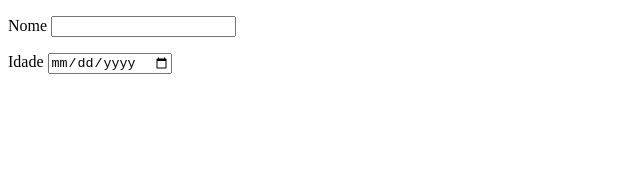
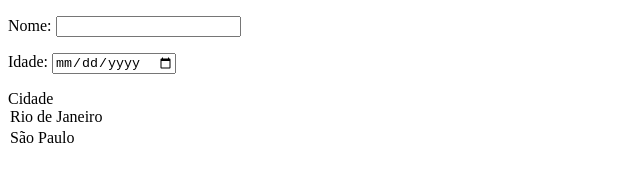
Before and after one commit to HgDtr/html-css02, a plain HTML site: page prática/pratica10/flu.html in a window 1280 px wide. Shown: the whole page, without its empty margins (0-640 px from the left). Drawn offline with Linux system fonts and the light colour scheme.

Commit message:
atualizei

```diff
--- a/prática/pratica10/flu.html
+++ b/prática/pratica10/flu.html
@@ -8,16 +8,19 @@
 <body>
     <form action="" method="post">
         <p>
-            <label for="inome">Nome</label>
+            <label for="inome">Nome:</label>
             <input type="text" name="nome" id="inome">
         </p>
         <p>
-            <label for="iidade">Idade</label>
+            <label for="iidade">Idade:</label>
             <input type="date" name="idade" id="iidade">
         </p>
 
         <p>
-            <label for=""></label>
+            <label for="icid">Cidade</label>
+            <input type="hidden" name="">
+            <option value="">Rio de Janeiro</option>
+            <option value="">São Paulo</option>
         </p>
         <p>
             <label for=""></label>
```
